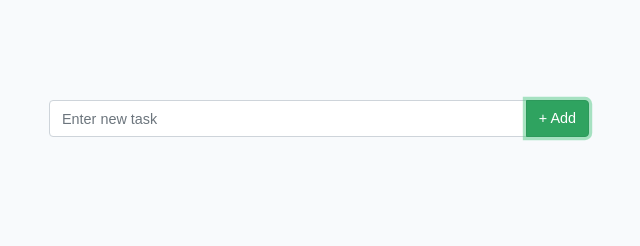
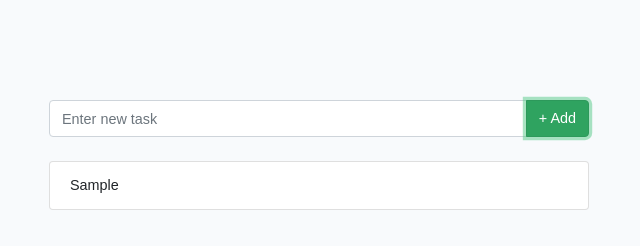
Before and after one commit to mouloud-madi/FirstMiniProject, a plain HTML site: page index.html in a window 1280 px wide. Both pictures are taken after typing "Sample" into the empty fields and a click on the button "+ Add". Shown: the full height of the page, 321-961 px from the left. Drawn offline with Linux system fonts and the light colour scheme.

Commit message:
Add the function with the name (addNewTask) to display the todo list order by latest

```diff
--- a/index.html
+++ b/index.html
@@ -19,6 +19,10 @@
                     </div>
                 </div>
                  <span id="errMessage" class="text-danger"></span>
+                  <div class="mt-4">
+                    <ul class="list-group" id="todoList">
+                    </ul>
+                </div>
             </div>
         </div>
     </div>
--- a/js/main.js
+++ b/js/main.js
@@ -2,6 +2,7 @@ function addBtn() {
     var task = document.getElementById("taskValue").value;
     //if not empty and example validation
     if (task.length > 3 && /\S/.test(task)) {
+        addNewTask(task);
         document.getElementById("taskValue").value = "";
         document.getElementById("errMessage").innerHTML = "";
         document.getElementById("taskValue").classList.remove('is-invalid');
@@ -13,3 +14,14 @@ function addBtn() {
         document.getElementById("taskValue").classList.add('is-invalid');
     }
 }
+
+function addNewTask(element) {
+    var list = document.getElementById("todoList"),
+        todoItem = document.createElement('div'),
+        newItem = document.createElement("li");
+    newItem.classList.add('list-group-item', 'd-flex', 'justify-content-between', 'align-items-center');
+    newItem.innerText = element;
+    newItem.appendChild(todoItem);
+    //insert new todo before the first element
+    list.insertBefore(newItem, list.childNodes[0]);
+}
```
